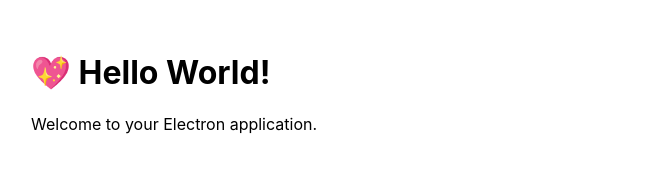
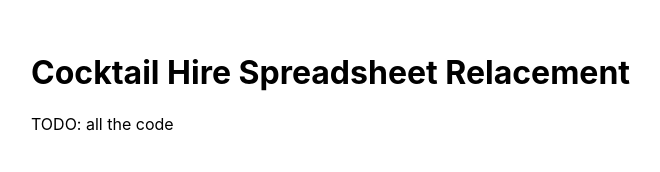
Before and after one commit to Sparrowill/cocktail-calculator, an Electron app: page src/index.html in a window 800 px wide. Shown: the whole page, without its empty margins (65-725 px from the left). Drawn offline with Linux system fonts and the light colour scheme.

Commit message:
personalisation changes

```diff
--- a/src/index.html
+++ b/src/index.html
@@ -2,11 +2,11 @@
 <html>
   <head>
     <meta charset="UTF-8" />
-    <title>Hello World!</title>
+    <title>Cocktail Hire</title>
     <link rel="stylesheet" href="index.css" />
   </head>
   <body>
-    <h1>💖 Hello World!</h1>
-    <p>Welcome to your Electron application.</p>
+    <h1>Cocktail Hire Spreadsheet Relacement</h1>
+    <p>TODO: all the code</p>
   </body>
 </html>
```
